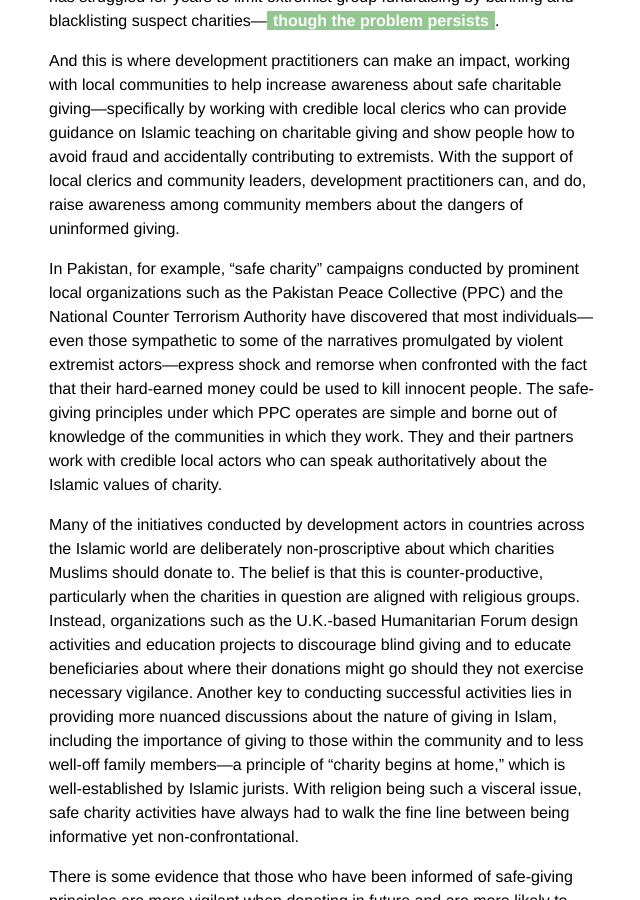
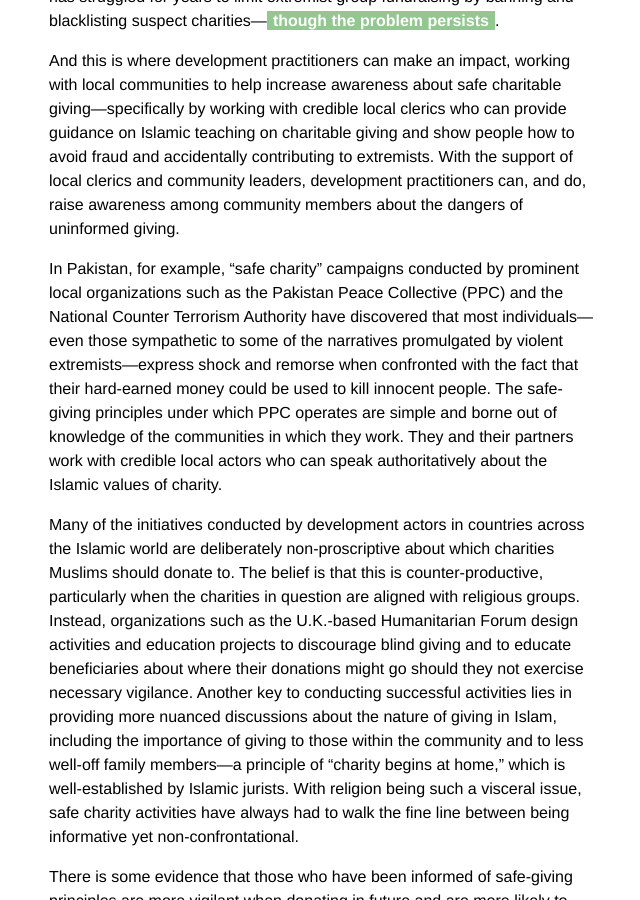
Before and after one commit to BryanSchuetz/CS-, a Jekyll site: the page built from _posts/2018-09-10-the-money-trail-part-i-safe-charitable-giving-in-pakistan.markdown, in a window 1280 px wide and 900 px high, scrolled down 2046 px. Shown: the whole window, without its empty margins (531-1171 px from the left). Built offline with Jekyll 4.4.1, drawn with Linux system fonts in a browser that asks for light colours.

Commit message:
Updated The Money Trail Part I Safe Charitable Giving In Pakistan

```diff
--- a/_posts/2018-09-10-the-money-trail-part-i-safe-charitable-giving-in-pakistan.markdown
+++ b/_posts/2018-09-10-the-money-trail-part-i-safe-charitable-giving-in-pakistan.markdown
@@ -31,7 +31,7 @@ Extremist groups take further advantage of the notion in Islam that *niyat*, or
 
 And this is where development practitioners can make an impact, working with local communities to help increase awareness about safe charitable giving—specifically by working with credible local clerics who can provide guidance on Islamic teaching on charitable giving and show people how to avoid fraud and accidentally contributing to extremists. With the support of local clerics and community leaders, development practitioners can, and do, raise awareness among community members about the dangers of uninformed giving.
 
-In Pakistan, for example, “safe charity” campaigns conducted by prominent local organizations such as the Pakistan Peace Collective (PPC) and the National Counter Terrorism Authority have discovered that most individuals—even those sympathetic to some of the narratives promulgated by violent extremist actors—express shock and remorse when confronted with the fact that their hard-earned money could be used to kill innocent people. The safe-giving principles under which PPC operates are simple and borne out of knowledge of the communities in which they work. They and their partners work with credible local actors who can speak authoritatively about the Islamic values of charity.
+In Pakistan, for example, “safe charity” campaigns conducted by prominent local organizations such as the Pakistan Peace Collective (PPC) and the National Counter Terrorism Authority have discovered that most individuals—even those sympathetic to some of the narratives promulgated by violent extremists—express shock and remorse when confronted with the fact that their hard-earned money could be used to kill innocent people. The safe-giving principles under which PPC operates are simple and borne out of knowledge of the communities in which they work. They and their partners work with credible local actors who can speak authoritatively about the Islamic values of charity.
 
 Many of the initiatives conducted by development actors in countries across the Islamic world are deliberately non-proscriptive about which charities Muslims should donate to. The belief is that this is counter-productive, particularly when the charities in question are aligned with religious groups. Instead, organizations such as the U.K.-based Humanitarian Forum design activities and education projects to discourage blind giving and to educate beneficiaries about where their donations might go should they not exercise necessary vigilance. Another key to conducting successful activities lies in providing more nuanced discussions about the nature of giving in Islam, including the importance of giving to those within the community and to less well-off family members—a principle of “charity begins at home,” which is well-established by Islamic jurists. With religion being such a visceral issue, safe charity activities have always had to walk the fine line between being informative yet non-confrontational.
 
```
